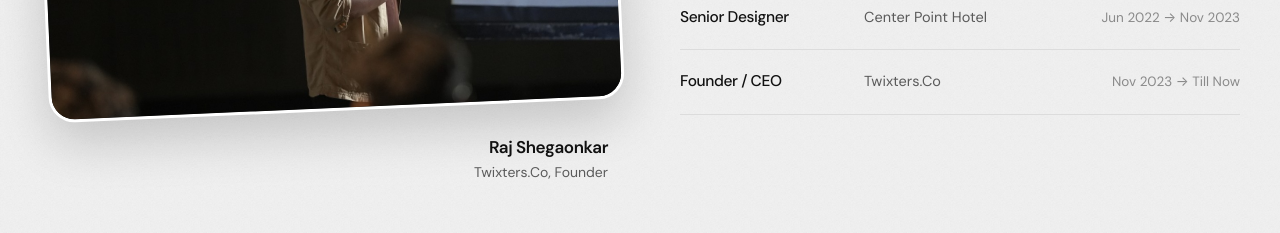
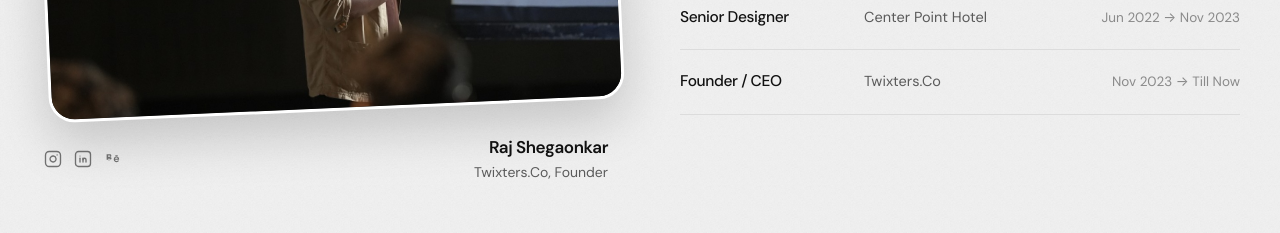
Before and after one commit to AmoghSamarth/Twixters.co, a React (Vite) app: page / in a window 1280 px wide. Shown: the part 6800-7033 px from the top of the page. Built offline with nearby package versions, Linux system fonts and the light colour scheme.

Commit message:
feat(founder): add Instagram, LinkedIn, and Behance social icons under photo card

```diff
--- a/src/components/tw/founder.jsx
+++ b/src/components/tw/founder.jsx
@@ -15,6 +15,59 @@ function Smiley() {
     >
       <circle cx="16" cy="16" r="13" />
       <path d="M11 13.5v.01M21 13.5v.01M10.5 20c1.8 2.2 3.6 3.2 5.5 3.2s3.7-1 5.5-3.2" />
+    </svg>
+  );
+}
+
+function InstagramIcon({ className = "size-[18px]" }) {
+  return (
+    <svg
+      viewBox="0 0 24 24"
+      fill="none"
+      stroke="currentColor"
+      strokeWidth={1.8}
+      strokeLinecap="round"
+      strokeLinejoin="round"
+      className={className}
+      aria-hidden="true"
+    >
+      <rect width="20" height="20" x="2" y="2" rx="5" ry="5" />
+      <path d="M16 11.37A4 4 0 1 1 12.63 8 4 4 0 0 1 16 11.37z" />
+      <line x1="17.5" x2="17.51" y1="6.5" y2="6.5" />
+    </svg>
+  );
+}
+
+function LinkedInIcon({ className = "size-[18px]" }) {
+  return (
+    <svg
+      viewBox="0 0 24 24"
+      fill="none"
+      stroke="currentColor"
+      strokeWidth={1.8}
+      strokeLinecap="round"
+      strokeLinejoin="round"
+      className={className}
+      aria-hidden="true"
+    >
+      <rect width="20" height="20" x="2" y="2" rx="4" />
+      <path d="M8 11v5" />
+      <circle cx="8" cy="8" r="0.75" fill="currentColor" stroke="none" />
+      <path d="M12 16v-5" />
+      <path d="M12 13a2 2 0 0 1 4 0v3" />
+    </svg>
+  );
+}
+
+function BehanceIcon({ className = "size-[18px]" }) {
+  return (
+    <svg
+      viewBox="0 0 24 24"
+      fill="currentColor"
+      className={className}
+      aria-hidden="true"
+    >
+      <path d="M7.799 13.1c1.2 0 2.2-.6 2.2-2 0-1.1-.8-1.7-1.8-1.8V9.2c.8-.1 1.6-.7 1.6-1.7 0-1.3-1-1.8-2.2-1.8H3.5v7.4h4.299zm-2.399-5.8h2.1c.6 0 1 .3 1 .9 0 .6-.4.9-1 .9H5.4V7.3zm0 4.2h2.2c.7 0 1.2.3 1.2 1 0 .7-.5 1.1-1.3 1.1H5.4v-2.1zm11.2-2.9c-2.1 0-3.6 1.6-3.6 3.8s1.5 3.8 3.7 3.8c1.6 0 2.8-.8 3.3-2.1h-1.8c-.3.5-.8.7-1.5.7-1.1 0-1.8-.7-1.9-1.8h5.3c0-.2.1-.5.1-.7 0-2.3-1.4-3.7-3.6-3.7zm-1.8 3c.1-1 .8-1.6 1.8-1.6s1.6.6 1.7 1.6h-3.5zm.3-4.5h3.2v1.1h-3.2V7.1z" />
     </svg>
   );
 }
@@ -43,9 +96,43 @@ export function Founder() {
               className="aspect-[4/3] w-full object-cover object-[center_35%]"
             />
           </div>
-          <div className="mt-6 text-right pr-2">
-            <p className="text-[17px] font-semibold tracking-tight text-ink">{founder.name}</p>
-            <p className="mt-0.5 text-[14px] text-ink-muted">{founder.role}</p>
+
+          {/* Caption row: Social logos on the left, Name/Role on the right */}
+          <div className="mt-6 flex items-center justify-between pl-1 pr-2">
+            <div className="flex items-center gap-3 text-neutral-500">
+              <a
+                href={founder.socials?.instagram || "https://instagram.com"}
+                target="_blank"
+                rel="noreferrer"
+                aria-label="Instagram"
+                className="transition-colors duration-200 hover:text-ink"
+              >
+                <InstagramIcon />
+              </a>
+              <a
+                href={founder.socials?.linkedin || "https://linkedin.com"}
+                target="_blank"
+                rel="noreferrer"
+                aria-label="LinkedIn"
+                className="transition-colors duration-200 hover:text-ink"
+              >
+                <LinkedInIcon />
+              </a>
+              <a
+                href={founder.socials?.behance || "https://behance.net"}
+                target="_blank"
+                rel="noreferrer"
+                aria-label="Behance"
+                className="transition-colors duration-200 hover:text-ink"
+              >
+                <BehanceIcon />
+              </a>
+            </div>
+
+            <div className="text-right">
+              <p className="text-[17px] font-semibold tracking-tight text-ink">{founder.name}</p>
+              <p className="mt-0.5 text-[14px] text-ink-muted">{founder.role}</p>
+            </div>
           </div>
         </Reveal>
 
--- a/src/data/site.js
+++ b/src/data/site.js
@@ -171,6 +171,11 @@ export const founder = {
   },
   name: "Raj Shegaonkar",
   role: "Twixters.Co, Founder",
+  socials: {
+    instagram: "https://www.instagram.com/twixters.co",
+    linkedin: "https://www.linkedin.com/in/rajshegaonkar",
+    behance: "https://www.behance.net/gallery/248456131/The-Saathh-Brand-Identity"
+  },
   bio: "Founded in 2021 by Raj Shegaonkar, Twixters blends creative design with sharp marketing strategy. With 10+ years of experience, we've helped local businesses and growing brands build identities that make people stop, notice, and remember.",
   timeline: [
     {
```
